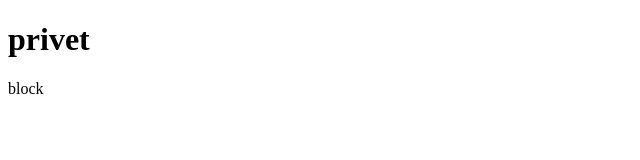
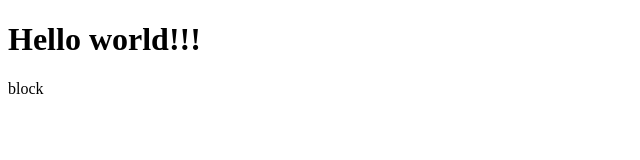
Before and after one commit to KonstantinAleksandrov/konstantineStady, a plain HTML site: page index.html in a window 1280 px wide. Shown: the whole page, without its empty margins (0-640 px from the left). Drawn offline with Linux system fonts and the light colour scheme.

Commit message:
index html has been modyfy

```diff
--- a/index.html
+++ b/index.html
@@ -8,7 +8,7 @@
   </style>
  </head>
  <body>
-  <h1>privet</h1>
+  <h1>Hello world!!!</h1>
   <div>block</div>
  </body>
 </html>
```
Also changed, not shown: 1 other file.
